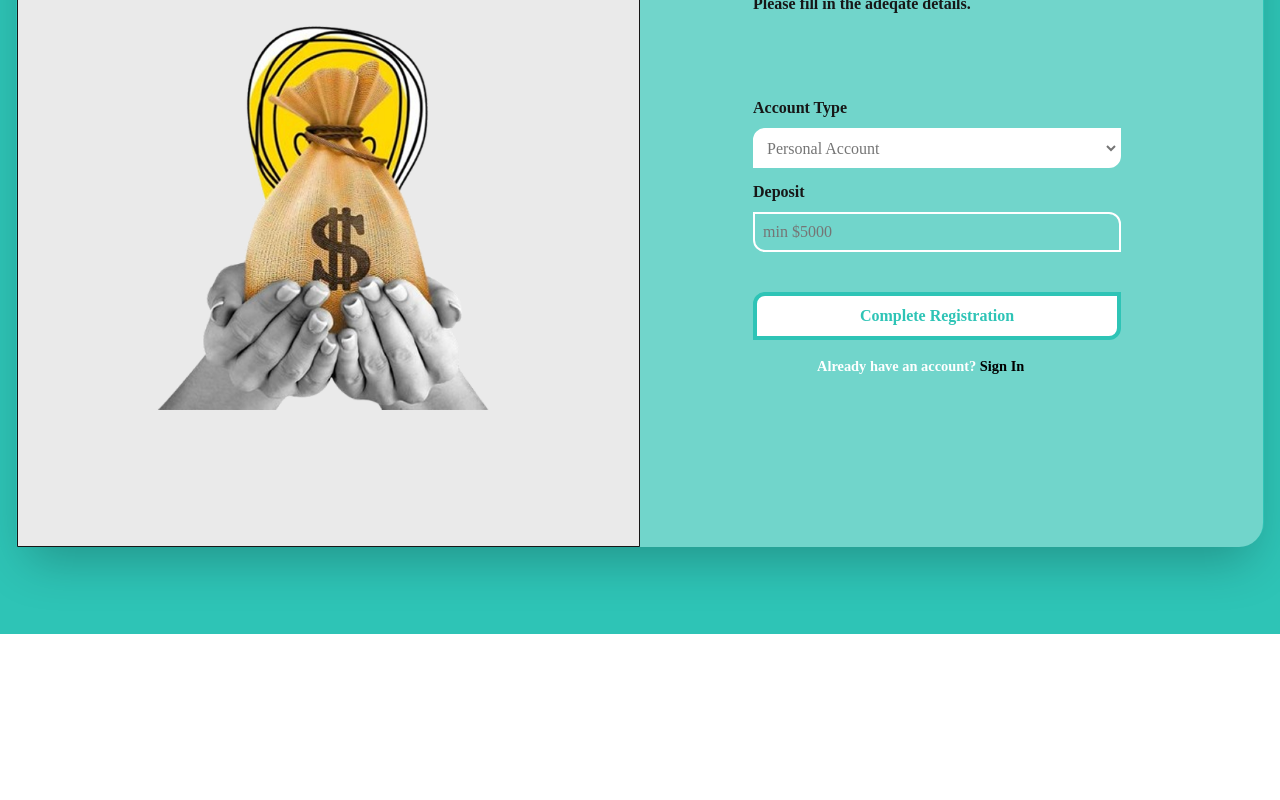
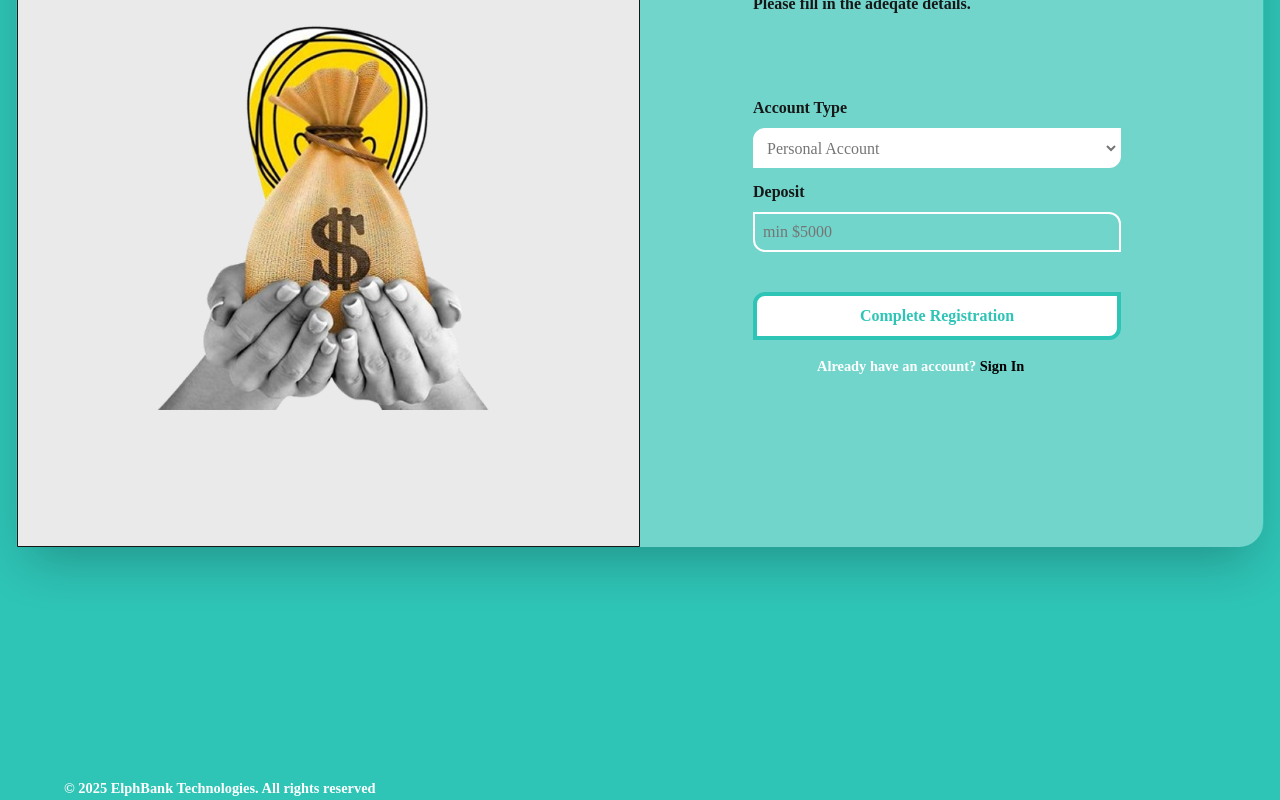
Before and after one commit to elphie-pro/ElphBank, a Next.js app: page /complete-registration in a window 1280 px wide. Shown: the part 248-1048 px from the top of the page. Before the commit the page ends 882 px from the top, so only its background shows below. Built offline with nearby package versions, Linux system fonts and the light colour scheme; no server answers.

Commit message:
dashboard completer

```diff
--- a/src/app/complete-registration/page.jsx
+++ b/src/app/complete-registration/page.jsx
@@ -81,6 +81,9 @@ export default function Page() {
                  </div>
                 </div>
             </div>
+            <div className="md:pt-[9rem] pt-18 md:pl-16 pl-4">
+                        <p className="md:text-[.9rem] text-[.7rem] text-[white] font-semibold">© 2025 ElphBank Technologies. All rights reserved</p>
+            </div>
         </motion.div>
         </>
 
--- a/src/app/dashboard/page.jsx
+++ b/src/app/dashboard/page.jsx
@@ -67,7 +67,7 @@ export default function Dashboard() {
         </div>
       </nav>
       <Sidebar />
-      <div className="w-full block max-w-[100rem] mx-auto px-4 py-8 md:pb-24">
+      <div className="w-full block max-w-[100rem] mx-auto px-4 py-8 md:pb-2">
         <Buttons />
         <div className="flex justify-between flex-col md:flex-row">
           <Main />
--- a/src/app/forgot-password/page.jsx
+++ b/src/app/forgot-password/page.jsx
@@ -69,6 +69,9 @@ export default function Page() {
                     </div>
                 </div>
             </div>
+            <div className="md:pt-[9rem] pt-18 md:pl-16 pl-4">
+                        <p className="md:text-[.9rem] text-[.7rem] text-[white] font-semibold">© 2025 ElphBank Technologies. All rights reserved</p>
+            </div>
         </motion.div>
         </>
 
--- a/src/app/login/page.jsx
+++ b/src/app/login/page.jsx
@@ -91,6 +91,9 @@ export default function Page() {
                     </div>
                 </div>
             </div>
+            <div className="md:pt-[9rem] pt-18 md:pl-16 pl-4">
+                        <p className="md:text-[.9rem] text-[.7rem] text-[white] font-semibold">© 2025 ElphBank Technologies. All rights reserved</p>
+            </div>
         </motion.div>
         </>
 
--- a/src/app/sign-up/page.jsx
+++ b/src/app/sign-up/page.jsx
@@ -113,6 +113,9 @@ export default function Page() {
                  </div>
                 </div>
             </div>
+            <div className="md:pt-[9rem] pt-18 md:pl-16 pl-4">
+                        <p className="md:text-[.9rem] text-[.7rem] text-[white] font-semibold">© 2025 ElphBank Technologies. All rights reserved</p>
+            </div>
         </motion.div>
         </>
 
--- a/src/components/Dashboard/Bud.jsx
+++ b/src/components/Dashboard/Bud.jsx
@@ -88,7 +88,7 @@ export default function Page() {
                 {/* Transactions */}
                 <div className='flex  flex-col gap-5 mt-[-2rem]'>
                 {transaction && transaction.length > 0 ? (
-                    transaction.slice(0,2).map((tran, index) => (
+                    transaction.slice(0,3).map((tran, index) => (
                     <div key={index}>
                          <Trans key={tran.id} tran={tran}/>
                     </div>
@@ -97,6 +97,10 @@ export default function Page() {
                     <p>No transactions found</p>
                 )}
                 </div>
+                {/* copyright */}
+                <div className="mt-[-1.4rem]">
+                        <p className="md:text-[.9rem] ml-[25.3rem] text-[.7rem] text-[#2EC4BE] font-semibold">© 2025 ElphBank Technologies. All rights reserved</p>
+                </div>
         </div>
     );
 }
--- a/src/components/Dashboard/Main.jsx
+++ b/src/components/Dashboard/Main.jsx
@@ -1,6 +1,5 @@
 "use client"
 import Image from "next/image";
-import { useRouter } from "next/navigation";
 
 
 export default function Page() {
--- a/src/components/Dashboard/Trans.jsx
+++ b/src/components/Dashboard/Trans.jsx
@@ -29,8 +29,8 @@ export default function Page({tran}) {
 
     return (
         <div className="flex h-[3.5rem] rounded-xl border-2 border-[#2ec4b6] p-3  -px-5 justify-between">
-            <p>{tran.accountName}</p>
-            <p className="hidden md:block">{tran.Description}</p>
+            <p className="md:w-[10rem] w-[7rem] mt-[-.5rem] md:mt-0">{tran.accountName}</p>
+            <p className="hidden md:block md:w-[9rem] text-center">{tran.Description}</p>
             <p className="hidden md:block">{dateTime}</p>
             <div className="flex flex-col md:hidden block mt-[-.5rem]">
                 <p>{datet}</p>
--- a/src/components/Sidebar.jsx
+++ b/src/components/Sidebar.jsx
@@ -67,10 +67,10 @@ export default function Page() {
             </ul>
           </div>
           <div className="hidden md:block">
-            <div className="flex flex-col gap-[5rem] pt-[15rem] pl-2">
-            <button className="font-semibold flex cursor-pointer" onClick={logOut}>
-                <Image src='/Move Up.svg' width={30} height={10} alt="con"/>
-                <h2 className="pl-2 pt-1">Sign Out</h2>
+            <div className="flex flex-col gap-[5rem] pt-[18rem] pl-2">
+              <button className="font-semibold flex cursor-pointer" onClick={logOut}>
+                  <Image src='/Move Up.svg' width={30} height={10} alt="con"/>
+                  <h2 className="pl-2 pt-1">Sign Out</h2>
               </button>
             </div>
           </div>
```
